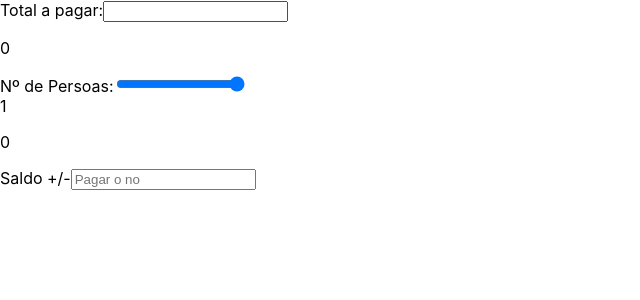
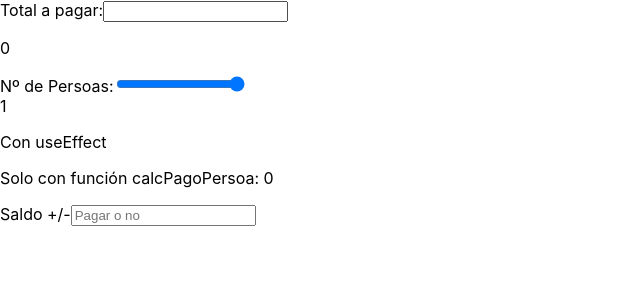
Before and after one commit to MiguelAngelAlvarezFernandez/plataoplomo, a React (Create React App) app: page / in a window 1280 px wide. Shown: the top 300 px of the page, without its empty margins (0-640 px from the left). Built offline with nearby package versions, Linux system fonts and the light colour scheme.

Commit message:
Prueba calculo precio por persona sin useEfect

```diff
--- a/src/App.js
+++ b/src/App.js
@@ -8,7 +8,7 @@ function App() {
   const [Total, setTotal] = useState(0);
   const [Persoas, setPersoas] = useState(1);
 
-  const [PagoPersoa, setPagoPersoa] = useState(0);
+  /*const [PagoPersoa, setPagoPersoa] = useState(0);*/
 
   function manexadorTotal (event){
     setTotal(event.target.value)
@@ -18,7 +18,7 @@ function App() {
     setPersoas(event.target.value)
   }
 
-  useEffect(
+  /*useEffect(
   function calcPagoPersoa () {
     let dividendo = Total
     let divisor = Persoas
@@ -26,7 +26,12 @@ function App() {
     setPagoPersoa(calculo)
   },
   [Total, Persoas]
-  )
+  )*/
+
+  function calcPagoPersoa(dividendo, divisor){
+    let calculo = (dividendo/divisor)
+    return calculo
+  }
 
   return (
     <>
@@ -41,7 +46,9 @@ function App() {
       {Persoas}
       </div>
 
-      <p>{PagoPersoa}</p>
+      <p>Con useEffect {/*{PagoPersoa}*/}</p>
+
+      <p>Solo con función calcPagoPersoa: {calcPagoPersoa(Total, Persoas)}</p>
 
       <Saldo/>
 
```
